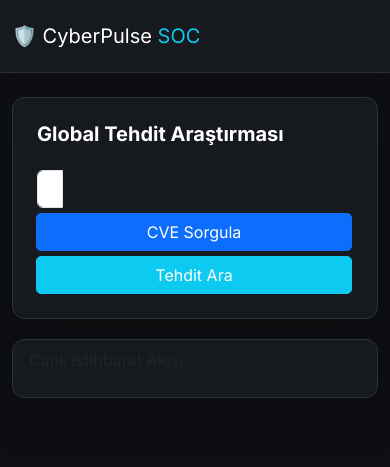
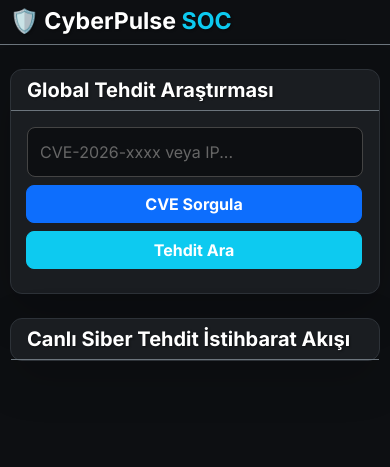
Before and after one commit to Turguty/cyberpulse, a Flask app: page / in a window 390 px wide. Shown: the top 467 px of the page. Run offline with Flask 3, Linux system fonts and the light colour scheme; data that the repository does not hold is empty.

Commit message:
Auto-Update: 2026-02-06 22:52:55

```diff
--- a/app/static/css/style.css
+++ b/app/static/css/style.css
@@ -1,28 +1,26 @@
 :root {
     --bg-body: #0d0f12;
-    --bg-card: #16191d;
-    --text-main: #ffffff;
-    --text-muted: #b0b8c1;
-    --accent-green: #2ecc71;
-    --accent-blue: #3498db;
+    --bg-card: #1a1d21;
+    --text-primary: #ffffff;
+    --text-muted: #a0a8b1;
+    --accent-blue: #007bff;
+    --accent-info: #17a2b8;
     --border-color: #2d3238;
 }
 
 body {
     background-color: var(--bg-body);
-    color: var(--text-main);
+    color: var(--text-primary);
     font-family: 'Inter', sans-serif;
-    padding-bottom: 50px;
+    margin: 0;
+    padding: 0;
 }
 
-h1, h2, h3, h4, h5, h6 {
+/* Başlıkların Görünürlüğü - Kesin Çözüm */
+h1, h2, h3, h4, h5, h6, .card-header, .navbar-brand {
     color: #ffffff !important;
-    font-weight: 700;
-}
-
-.navbar {
-    background-color: var(--bg-card);
-    border-bottom: 1px solid var(--border-color);
+    font-weight: 700 !important;
+    text-shadow: 1px 1px 2px rgba(0,0,0,0.5);
 }
 
 .card {
@@ -32,53 +30,84 @@ h1, h2, h3, h4, h5, h6 {
     margin-bottom: 20px;
 }
 
-/* Mobil Uyumluluk Ayarları */
+/* Arama Kutusu ve Butonlar */
+#toolInput {
+    background-color: #0d0f12 !important;
+    color: #ffffff !important;
+    border: 1px solid #444 !important;
+    height: 50px;
+}
+
+#toolInput::placeholder {
+    color: #666;
+}
+
+/* Mobil Uyumluluk */
 @media (max-width: 768px) {
+    .container {
+        padding-left: 10px;
+        padding-right: 10px;
+    }
     .input-group {
-        flex-direction: column;
+        display: flex !important;
+        flex-direction: column !important;
     }
-    .input-group > .btn {
-        width: 100%;
-        margin-top: 5px;
-        border-radius: 5px !important;
+    .input-group > * {
+        width: 100% !important;
+        margin-bottom: 8px;
+        border-radius: 8px !important;
     }
-    .table thead {
-        display: none; /* Mobilde tabloyu kart görünümüne yaklaştırır */
-    }
+    /* Tabloyu mobilde dikey liste yap */
+    .table thead { display: none; }
     .table td {
         display: block;
         text-align: left;
+        padding: 10px 15px !important;
         border: none;
-        padding: 5px 15px;
+    }
+    .table td::before {
+        content: attr(data-label);
+        font-weight: bold;
+        color: var(--accent-info);
+        display: block;
+        margin-bottom: 2px;
+        font-size: 0.8rem;
     }
     .table td:last-child {
-        text-align: center;
-        padding-bottom: 15px;
         border-bottom: 1px solid var(--border-color);
+        text-align: center !important;
     }
 }
 
-.btn-ai {
-    background-color: transparent;
-    color: #00d2ff;
-    border: 1px solid #00d2ff;
-    font-weight: 600;
+/* Kritiklik Rozetleri */
+.badge-critical {
+    background-color: #dc3545;
+    color: white;
+    padding: 5px 12px;
+    border-radius: 6px;
+    font-weight: 800;
+    font-size: 0.75rem;
+    display: inline-block;
 }
 
-.critical-badge {
-    padding: 4px 10px;
+.badge-low {
+    background-color: #28a745;
+    color: white;
+    padding: 5px 12px;
     border-radius: 6px;
-    font-size: 0.8rem;
+    font-size: 0.75rem;
+    display: inline-block;
 }
 
-.badge-red { background: #ff4d4d; color: white; }
-.badge-green { background: #27ae60; color: white; }
+/* İşlem Butonları */
+.btn-ai-support {
+    border: 1px solid var(--accent-info);
+    color: var(--accent-info);
+    background: transparent;
+    transition: 0.3s;
+}
 
-#aiOutput {
-    background: #000;
-    color: #00ff41;
-    padding: 15px;
-    font-family: monospace;
-    white-space: pre-wrap;
-    font-size: 0.9rem;
+.btn-ai-support:hover {
+    background: var(--accent-info);
+    color: white;
 }
--- a/app/static/js/script.js
+++ b/app/static/js/script.js
@@ -6,22 +6,29 @@ async function updateDashboard() {
         const data = await res.json();
         const tbody = document.getElementById('news-table-body');
 
-        tbody.innerHTML = data.news.map(n => `
+        tbody.innerHTML = data.news.map(n => {
+            const isCritical = n.criticality.includes('🔴');
+            const badgeClass = isCritical ? 'badge-critical' : 'badge-low';
+
+            return `
             <tr>
-                <td class="small" style="color: #999;">${n.published_date}</td>
-                <td>
-                    <span class="critical-badge ${n.criticality.includes('🔴') ? 'badge-red' : 'badge-green'}">
-                        ${n.criticality}
-                    </span>
+                <td data-label="Zaman" class="small text-muted">${n.published_date}</td>
+                <td data-label="Risk">
+                    <span class="${badgeClass}">${n.criticality}</span>
                 </td>
-                <td class="fw-bold text-white">${n.title}</td>
-                <td class="text-end">
-                    <button class="btn btn-ai btn-sm me-2" onclick="getSupport('${n.title}')">AI DESTEK</button>
-                    <a href="${n.link}" target="_blank" class="btn btn-sm btn-outline-secondary">GİT</a>
+                <td data-label="Başlık" class="fw-bold text-white">${n.title}</td>
+                <td data-label="İşlem" class="text-end">
+                    <div class="d-flex justify-content-end gap-2">
+                        <button class="btn btn-ai-support btn-sm" onclick="getSupport('${n.title}')">AI DESTEK</button>
+                        <a href="${n.link}" target="_blank" class="btn btn-sm btn-outline-secondary">GİT</a>
+                    </div>
                 </td>
             </tr>
-        `).join('');
-    } catch (e) { console.error("Veri hatası:", e); }
+            `;
+        }).join('');
+    } catch (e) {
+        console.error("Dashboard güncellenemedi:", e);
+    }
 }
 
 async function runTool(type) {
@@ -31,7 +38,7 @@ async function runTool(type) {
     if(!val) return;
 
     resDiv.style.display = "block";
-    outDiv.innerHTML = 'İşleniyor...';
+    outDiv.innerHTML = '<div class="spinner-border spinner-border-sm"></div> Analiz ediliyor...';
 
     const response = await fetch('/api/tool', {
         method: 'POST',
@@ -44,7 +51,7 @@ async function runTool(type) {
 
 async function getSupport(title) {
     document.getElementById('aiModalTitle').innerText = title;
-    document.getElementById('modalAiBody').innerHTML = '<div class="text-center p-4"><div class="spinner-border text-info"></div><br>Analiz ediliyor...</div>';
+    document.getElementById('modalAiBody').innerHTML = '<div class="text-center p-5"><div class="spinner-border text-info"></div><br><br>SOC Analistleri (Mistral & Llama) raporluyor...</div>';
     aiModal.show();
 
     const response = await fetch('/api/tool', {
--- a/app/templates/index.html
+++ b/app/templates/index.html
@@ -3,45 +3,53 @@
 <head>
     <meta charset="UTF-8">
     <meta name="viewport" content="width=device-width, initial-scale=1.0">
-    <title>CyberPulse | SOC Intelligence</title>
+    <title>CyberPulse SOC Dashboard</title>
     <link href="https://cdn.jsdelivr.net/npm/bootstrap@5.3.0/dist/css/bootstrap.min.css" rel="stylesheet">
     <link href="https://fonts.googleapis.com/css2?family=Inter:wght@400;600;700&display=swap" rel="stylesheet">
     <link rel="stylesheet" href="{{ url_for('static', filename='css/style.css') }}">
 </head>
 <body>
 
-<nav class="navbar navbar-dark py-3">
+<nav class="navbar navbar-dark border-bottom border-secondary mb-4">
     <div class="container">
-        <a class="navbar-brand" href="#">🛡️ CyberPulse <span class="text-info">SOC</span></a>
+        <h3 class="m-0">🛡️ CyberPulse <span class="text-info">SOC</span></h3>
     </div>
 </nav>
 
-<div class="container mt-4">
-    <div class="card p-4 shadow-lg">
-        <h5>Global Tehdit Araştırması</h5>
-        <div class="input-group mt-3">
-            <input type="text" id="toolInput" class="form-control" placeholder="CVE veya IP...">
-            <button class="btn btn-primary" onclick="runTool('CVE')">CVE Sorgula</button>
-            <button class="btn btn-info text-white" onclick="runTool('THREAT')">Tehdit Ara</button>
+<div class="container">
+    <div class="card shadow-lg mb-4">
+        <div class="card-header border-secondary bg-transparent">
+            <h5 class="m-0 text-white">Global Tehdit Araştırması</h5>
         </div>
-        <div id="toolResult" class="mt-4" style="display:none;">
-            <div id="aiOutput"></div>
+        <div class="card-body">
+            <div class="input-group">
+                <input type="text" id="toolInput" class="form-control" placeholder="CVE-2026-xxxx veya IP...">
+                <button class="btn btn-primary fw-bold" onclick="runTool('CVE')">CVE Sorgula</button>
+                <button class="btn btn-info text-white fw-bold" onclick="runTool('THREAT')">Tehdit Ara</button>
+            </div>
+            <div id="toolResult" class="mt-4" style="display:none;">
+                <h6 class="text-info fw-bold">AI Raporu:</h6>
+                <div id="aiOutput" class="p-3 bg-black rounded border border-secondary text-success small"></div>
+            </div>
         </div>
     </div>
 
     <div class="card shadow-lg">
-        <div class="card-header">Canlı İstihbarat Akışı</div>
+        <div class="card-header border-secondary bg-transparent">
+            <h5 class="m-0 text-white">Canlı Siber Tehdit İstihbarat Akışı</h5>
+        </div>
         <div class="table-responsive">
-            <table class="table align-middle">
+            <table class="table table-dark table-hover mb-0">
                 <thead>
                     <tr>
-                        <th>Zaman</th>
-                        <th>Risk</th>
+                        <th width="15%">Zaman</th>
+                        <th width="10%">Risk</th>
                         <th>Başlık</th>
-                        <th class="text-end">İşlem</th>
+                        <th width="20%" class="text-end">İşlem</th>
                     </tr>
                 </thead>
-                <tbody id="news-table-body"></tbody>
+                <tbody id="news-table-body">
+                    </tbody>
             </table>
         </div>
     </div>
@@ -51,10 +59,10 @@
     <div class="modal-dialog modal-lg modal-dialog-centered">
         <div class="modal-content bg-dark border-info text-white">
             <div class="modal-header border-info">
-                <h5 class="modal-title text-info" id="aiModalTitle">AI Analizi</h5>
+                <h5 class="modal-title text-info" id="aiModalTitle">Detaylı Analiz</h5>
                 <button type="button" class="btn-close btn-close-white" data-bs-dismiss="modal"></button>
             </div>
-            <div class="modal-body" id="modalAiBody" style="white-space: pre-wrap;"></div>
+            <div class="modal-body" id="modalAiBody" style="white-space: pre-wrap; line-height: 1.6;"></div>
         </div>
     </div>
 </div>
```
